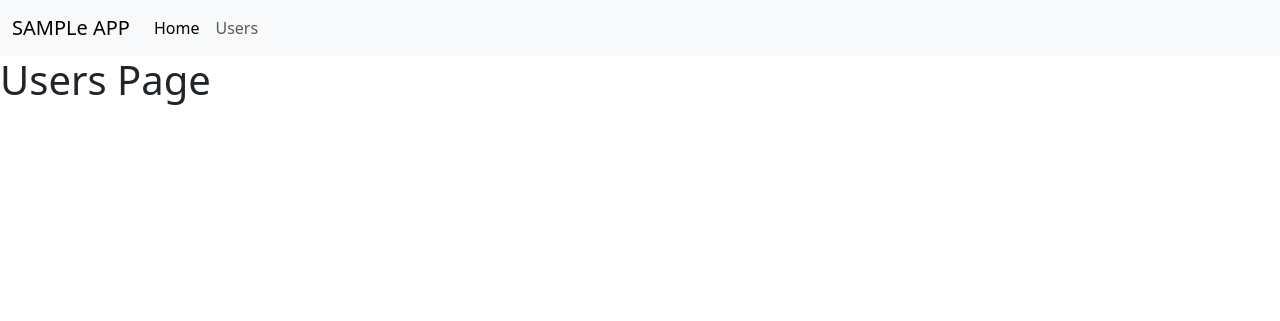
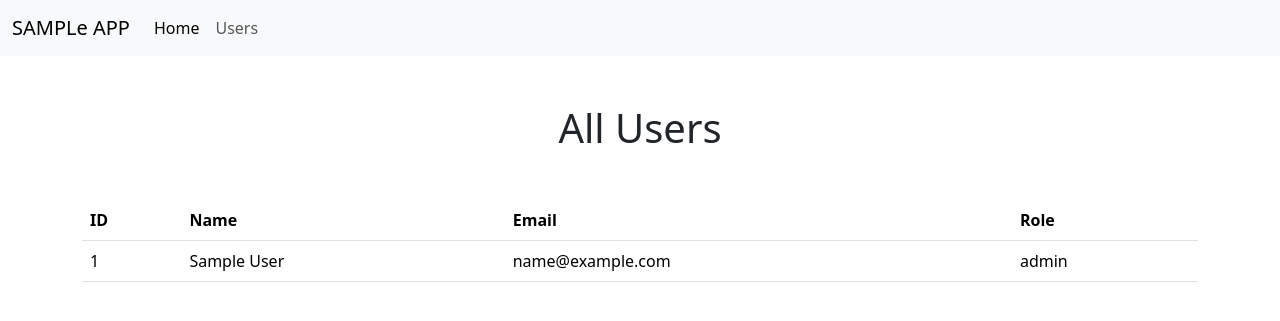
Before and after one commit to Jitendra1mp4/step-tech-flask, a Flask app: page /users in a window 1280 px wide. Shown: the top 321 px of the page. Run offline with Flask 3, Linux system fonts and the light colour scheme; tables that the repository leaves empty or names only in its code hold one stand-in row (values such as "Sample post").

Commit message:
feat : page to show all users
updated
   db handler , users route and users page template
   to show all users

```diff
--- a/sampleApp/db_handler.py
+++ b/sampleApp/db_handler.py
@@ -19,3 +19,18 @@ def save_user(form):
     finally:
         cur.close()
     return status
+
+
+def getAllUsersDetails() :
+    status = 1
+    try:
+        cur = mysql.connection.cursor()
+        qry = "SELECT * FROM users"
+        cur.execute(qry)
+        rs = cur.fetchall()
+        return rs
+    except:
+        status = "Sorry! Error encountered while retrieving user details"
+    finally:
+        cur.close()
+    return status
--- a/sampleApp/routs.py
+++ b/sampleApp/routs.py
@@ -29,7 +29,8 @@ def adduser_page():
 
 @app.route("/users")
 def users_page():
-    return render_template("users_page.html")
+    users = dbh.getAllUsersDetails()
+    return render_template("users_page.html", users=users)
 
 
 @app.route("/user/<username>")
--- a/sampleApp/templates/users_page.html
+++ b/sampleApp/templates/users_page.html
@@ -1,9 +1,40 @@
 {% extends 'base.html' %}
 
 {% block title %}
-   SAMPLe APP : Users
+SAMPLe APP : Users
 {% endblock %}
 
 {% block content %}
-    <h1>Users Page</h1>
+<div class="container my-5">
+
+    {% if not users %}
+    <!-- If no user exist then waring text! -->
+    <h1 class="my-5 text-center alert alert-warning">No User found</h1>
+    {% else %}
+    <h1 class="my-5 text-center">All Users</h1>
+    <!-- table to show users -->
+    <table class="table">
+        <thead>
+            <tr>
+                <th scope="col">ID</th>
+                <th scope="col">Name</th>
+                <th scope="col">Email</th>
+                <th scope="col">Role</th>
+            </tr>
+        </thead>
+        <tbody>
+            {% for user in users %}
+            <tr>
+                <td scop="row">{{user[0]}}</td>
+                <td>{{user[1]}}</td>
+                <td>{{user[2]}}</td>
+                <td>{{user[3]}}</td>
+            </tr>
+            {% endfor %}
+        </tbody>
+    </table>
+    {% endif %}
+
+
+</div>
 {% endblock %}
```
